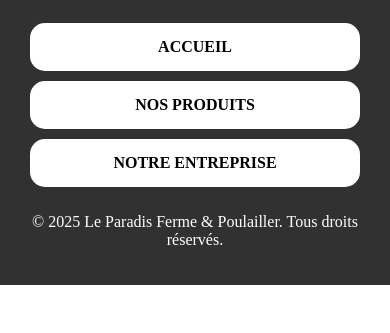
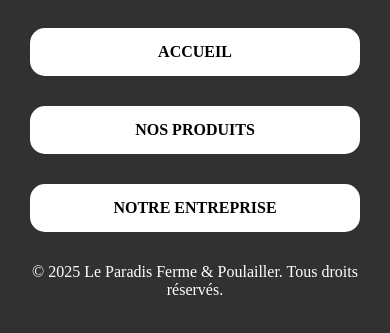
Before and after one commit to Feeno-code31/Ferme, a plain HTML site: page index.html in a window 390 px wide. Shown: the part 3260-3593 px from the top of the page. Before the commit the page ends 3545 px from the top, so only its background shows below. Drawn offline with Linux system fonts and the light colour scheme.

Commit message:
Update style.css

```diff
--- a/style.css
+++ b/style.css
@@ -692,7 +692,7 @@ footer {
         width: 100%;
     }
 
-    .footer-list li {
+    .footer-list a {
         display: block;
         background-color: white;
         color: black;
```
